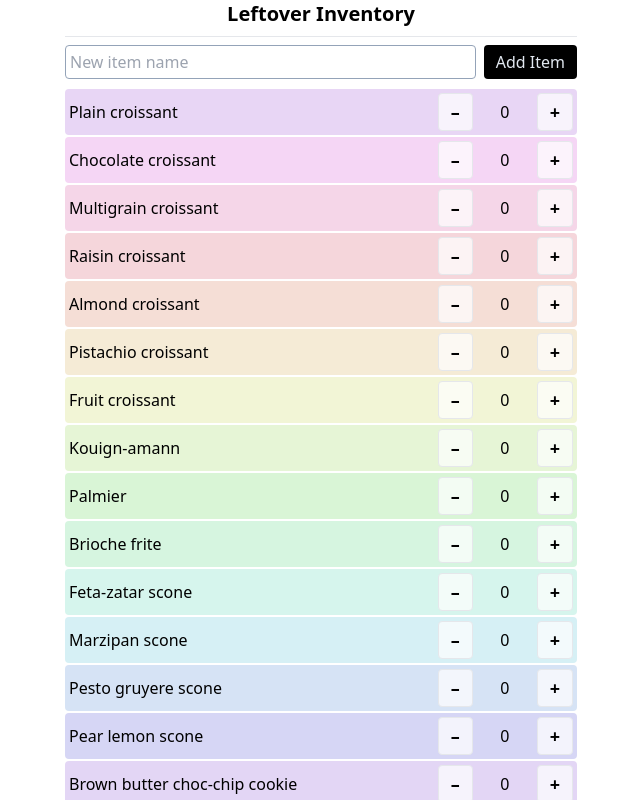
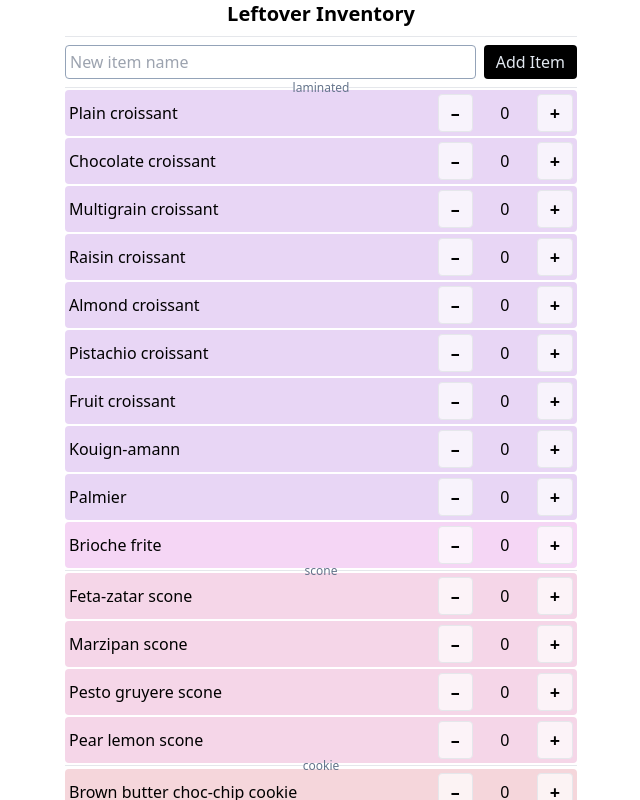
Before and after one commit to habenz/ls-eod-list, a React (Vite) app: page / in a window 1280 px wide. Shown: the top 800 px of the page, without its empty margins (319-959 px from the left). Built offline with nearby package versions, Linux system fonts and the light colour scheme.

Commit message:
render one ItemCounter per item plus conditional border

```diff
--- a/src/App.jsx
+++ b/src/App.jsx
@@ -1,4 +1,4 @@
-import { useState } from "react";
+import React, { useState } from "react";
 import ItemCounter from "./ItemCounter";
 import NewItemAdder from "./NewItemAdder";
 
@@ -48,6 +48,7 @@ function ItemCounters({ userAddedItems, items, condensed }) {
   const baseHue = 250; // Starting point (e.g., blue)
   const hueStep = 25; // Step between hues
 
+  let seenCategories = new Set();
   return (
     <>
       {userAddedItems.map((item) => (
@@ -59,51 +60,40 @@ function ItemCounters({ userAddedItems, items, condensed }) {
         />
       ))}
       {items.map((item, i) => {
+        let isCategoryLeader =
+          !seenCategories.has(item.category) &&
+          i !== items.length - 1 &&
+          items[i + 1].category === item.category;
+
+        if (!seenCategories.has(item.category)) {
+          seenCategories.add(item.category);
+        }
+
         const bgColor = `hsl(${
-          baseHue + (((i + 1) * hueStep) % 360)
+          baseHue + ((seenCategories.size * hueStep) % 360)
         }, 60%, 90%)`;
-        if (item.types) {
-          return (
-            <>
-              {!condensed && (
-                <div className="flex items-center">
-                  <div className="border-b flex-1"></div>
-                  <span className="text-xs text-center leading-[0.1] text-slate-500">
-                    {item.name}
-                  </span>
-                  <div className="border-b flex-1"></div>
-                </div>
-              )}
-              {item.types.map((itemFlavor) => {
-                const name = `${itemFlavor.name} ${item.name}`;
-                const shortName = `${itemFlavor.short_name} ${item.short_name}`;
-                const itemProp = {
-                  name: name.trim(),
-                  shortName: shortName.trim(),
-                };
-                return (
-                  <ItemCounter
-                    item={itemProp}
-                    key={name}
-                    condensed={condensed}
-                    bgColor={bgColor}
-                  />
-                );
-              })}
-            </>
-          );
-        } else {
-          return (
-            <ItemCounter
-              item={{ name: item.name, shortName: item.short_name }}
-              key={item.name}
-              condensed={condensed}
-              bgColor={bgColor}
-            />
-          );
-        }
+        return (
+          <React.Fragment key={item.name}>
+            {!condensed && isCategoryLeader && (
+              <CategoryBorder name={item.category} />
+            )}
+            <ItemCounter item={item} condensed={condensed} bgColor={bgColor} />
+          </React.Fragment>
+        );
       })}
     </>
+  );
+}
+
+function CategoryBorder({ name }) {
+  return (
+    <div className="flex items-center">
+      <div className="border-b flex-1"></div>
+      <span className="text-xs text-center leading-[0.1] text-slate-500">
+        {name}
+      </span>
+      <div className="border-b flex-1"></div>
+    </div>
   );
 }
 
--- a/src/data/leftoverItems.js
+++ b/src/data/leftoverItems.js
@@ -21,6 +21,4 @@ leftoverItems.forEach((item) => {
   });
 });
 
-console.log(items);
-
 export default items;
```
